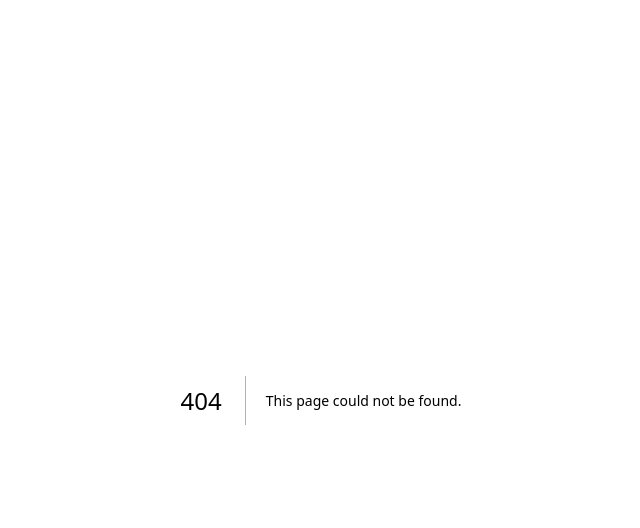
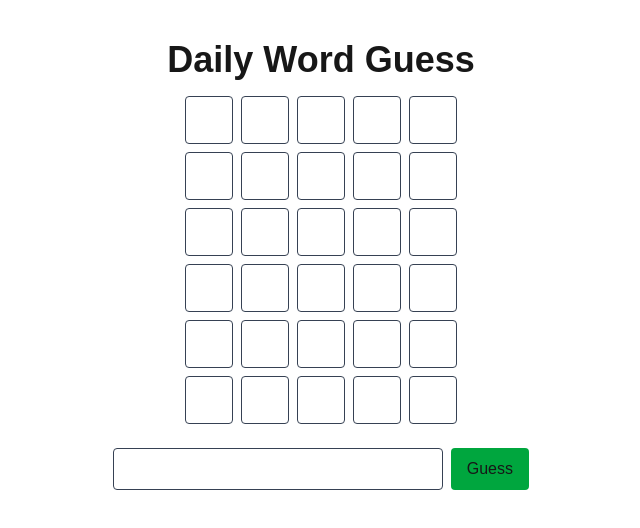
Before and after one commit to marcinl13/wordle, a Next.js app: page /daily-guess in a window 1280 px wide. Before the commit this address had no page. Shown: the top 528 px of the page, without its empty margins (319-959 px from the left). Built offline with nearby package versions, Linux system fonts and the light colour scheme.

Commit message:
feat: daily word guess page

```diff
--- /dev/null
+++ b/app/daily-guess/game.tsx
@@ -0,0 +1,36 @@
+'use client';
+import GuessInput from '@/components/GuessInput';
+import GuessRow from '@/components/GuessRow';
+import { Activity, useState } from 'react';
+
+export function Game({ dailyWord }: { dailyWord: string }) {
+  const [guesses, setGuesses] = useState<string[]>([]);
+  const [won, setWon] = useState(false);
+
+  return (
+    <>
+      <div className="flex flex-col items-center space-y-2 mb-6">
+        {Array.from({ length: 6 }).map((_, i) => (
+          <GuessRow key={i} guess={guesses[i]} dailyWord={dailyWord} />
+        ))}
+      </div>
+
+      <Activity mode={!won ? 'visible' : 'hidden'}>
+        <GuessInput
+          onSubmit={(guess) => {
+            const newGuesses = [...guesses, guess.toLowerCase()];
+            setGuesses(newGuesses);
+
+            if (guess.toLowerCase() === dailyWord) setWon(true);
+          }}
+        />
+      </Activity>
+
+      <Activity mode={won ? 'visible' : 'hidden'}>
+        <p className="text-center mt-4 text-green-400 text-xl">
+          🎉 You guessed the word!
+        </p>
+      </Activity>
+    </>
+  );
+}
--- /dev/null
+++ b/app/daily-guess/page.tsx
@@ -0,0 +1,15 @@
+import "server-only";
+import { Game } from "./game";
+import { getDailyWord } from "@/lib/dailyWord";
+
+export default function Home() {
+  const word = getDailyWord();
+
+  return (
+    <main className="container">
+      <h1 className="text-4xl font-bold text-center">Daily Word Guess</h1>
+
+      <Game dailyWord={word} />
+    </main>
+  );
+}
```
